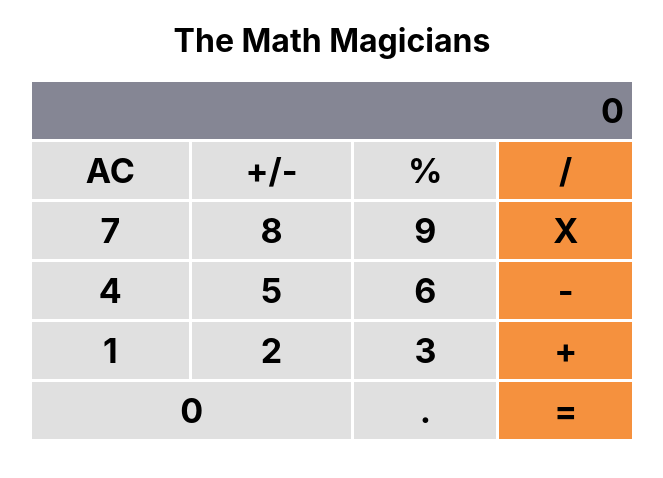
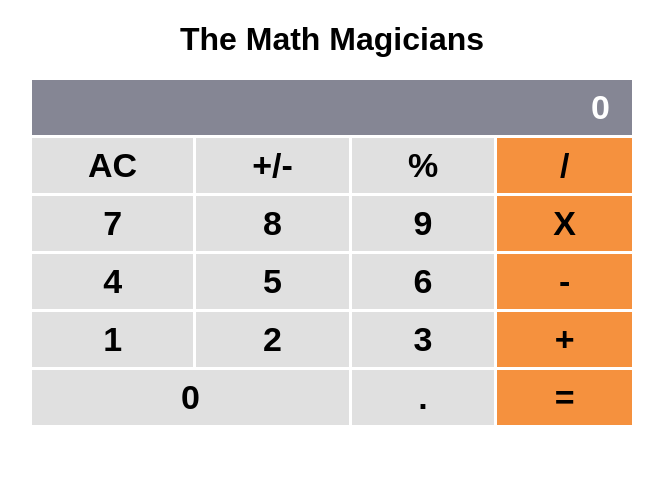
Before and after one commit to Profsain/Math-Magicians, a React (Create React App) app: page / in a window 1280 px wide. Shown: the top 478 px of the page, without its empty margins (308-971 px from the left). Built offline with nearby package versions, Linux system fonts and the light colour scheme.

Commit message:
fix linters error

```diff
--- a/src/App.css
+++ b/src/App.css
@@ -1,38 +1,3 @@
 .App {
   text-align: center;
 }
-
-.App-logo {
-  height: 40vmin;
-  pointer-events: none;
-}
-
-@media (prefers-reduced-motion: no-preference) {
-  .App-logo {
-    animation: App-logo-spin infinite 20s linear;
-  }
-}
-
-.App-header {
-  background-color: #282c34;
-  min-height: 100vh;
-  display: flex;
-  flex-direction: column;
-  align-items: center;
-  justify-content: center;
-  font-size: calc(10px + 2vmin);
-  color: white;
-}
-
-.App-link {
-  color: #61dafb;
-}
-
-@keyframes App-logo-spin {
-  from {
-    transform: rotate(0deg);
-  }
-  to {
-    transform: rotate(360deg);
-  }
-}
--- a/src/App.js
+++ b/src/App.js
@@ -4,7 +4,7 @@ import Calculator from './components/Calculator';
 function App() {
   return (
     <div className="App">
-      <h1 className='Headline'>The Math Magicians</h1>
+      <h1 className="Headline">The Math Magicians</h1>
       <Calculator />
     </div>
   );
--- a/src/components/Calculator.js
+++ b/src/components/Calculator.js
@@ -2,10 +2,6 @@ import '../styles/Calculator.css';
 import React from 'react';
 
 class Calculator extends React.Component {
-  // constructor(props) {
-  //   super(props);
-  // }
-
   render() {
     return (
       <div className="Grid-container">
--- a/src/index.css
+++ b/src/index.css
@@ -1,13 +1,4 @@
 body {
   margin: 0;
-  font-family: -apple-system, BlinkMacSystemFont, 'Segoe UI', 'Roboto', 'Oxygen',
-    'Ubuntu', 'Cantarell', 'Fira Sans', 'Droid Sans', 'Helvetica Neue',
-    sans-serif;
-  -webkit-font-smoothing: antialiased;
-  -moz-osx-font-smoothing: grayscale;
+  font-family: sans-serif
 }
-
-code {
-  font-family: source-code-pro, Menlo, Monaco, Consolas, 'Courier New',
-    monospace;
-}
--- a/src/index.js
+++ b/src/index.js
@@ -1,3 +1,4 @@
+// eslint-disable-next-line react/prefer-stateless-function
 import React from 'react';
 import ReactDOM from 'react-dom/client';
 import './index.css';
@@ -8,7 +9,7 @@ const root = ReactDOM.createRoot(document.getElementById('root'));
 root.render(
   <React.StrictMode>
     <App />
-  </React.StrictMode>
+  </React.StrictMode>,
 );
 
 // If you want to start measuring performance in your app, pass a function
--- a/src/reportWebVitals.js
+++ b/src/reportWebVitals.js
@@ -1,6 +1,8 @@
-const reportWebVitals = onPerfEntry => {
+const reportWebVitals = (onPerfEntry) => {
   if (onPerfEntry && onPerfEntry instanceof Function) {
-    import('web-vitals').then(({ getCLS, getFID, getFCP, getLCP, getTTFB }) => {
+    import('web-vitals').then(({
+       getCLS, getFID, getFCP, getLCP, getTTFB
+      }) => {
       getCLS(onPerfEntry);
       getFID(onPerfEntry);
       getFCP(onPerfEntry);
--- a/src/styles/Calculator.css
+++ b/src/styles/Calculator.css
@@ -18,6 +18,8 @@
   grid-column-start: 1;
   grid-column-end: 5;
   text-align: right;
+  padding-right: 22px !important;
+  color: #fff;
   background-color: #858694;
 }
 
```
